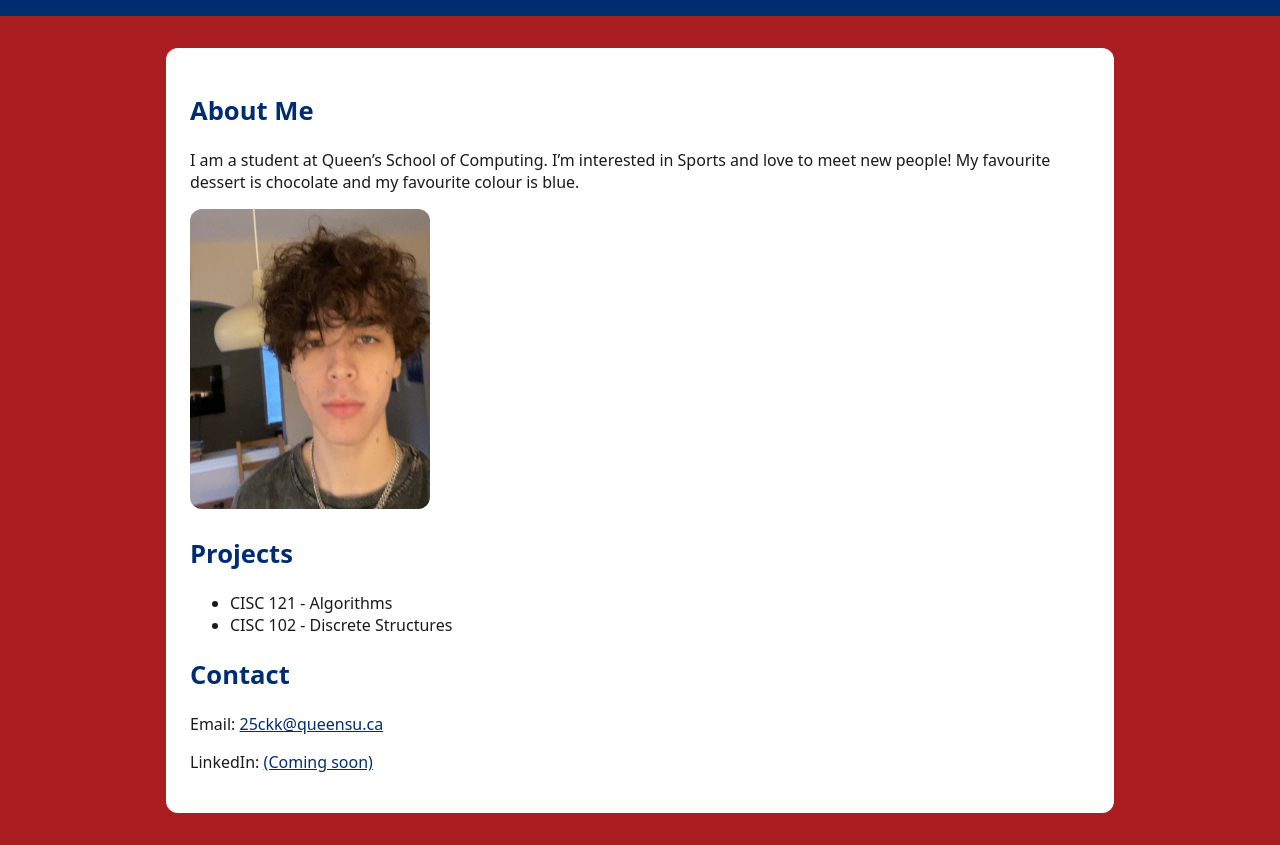
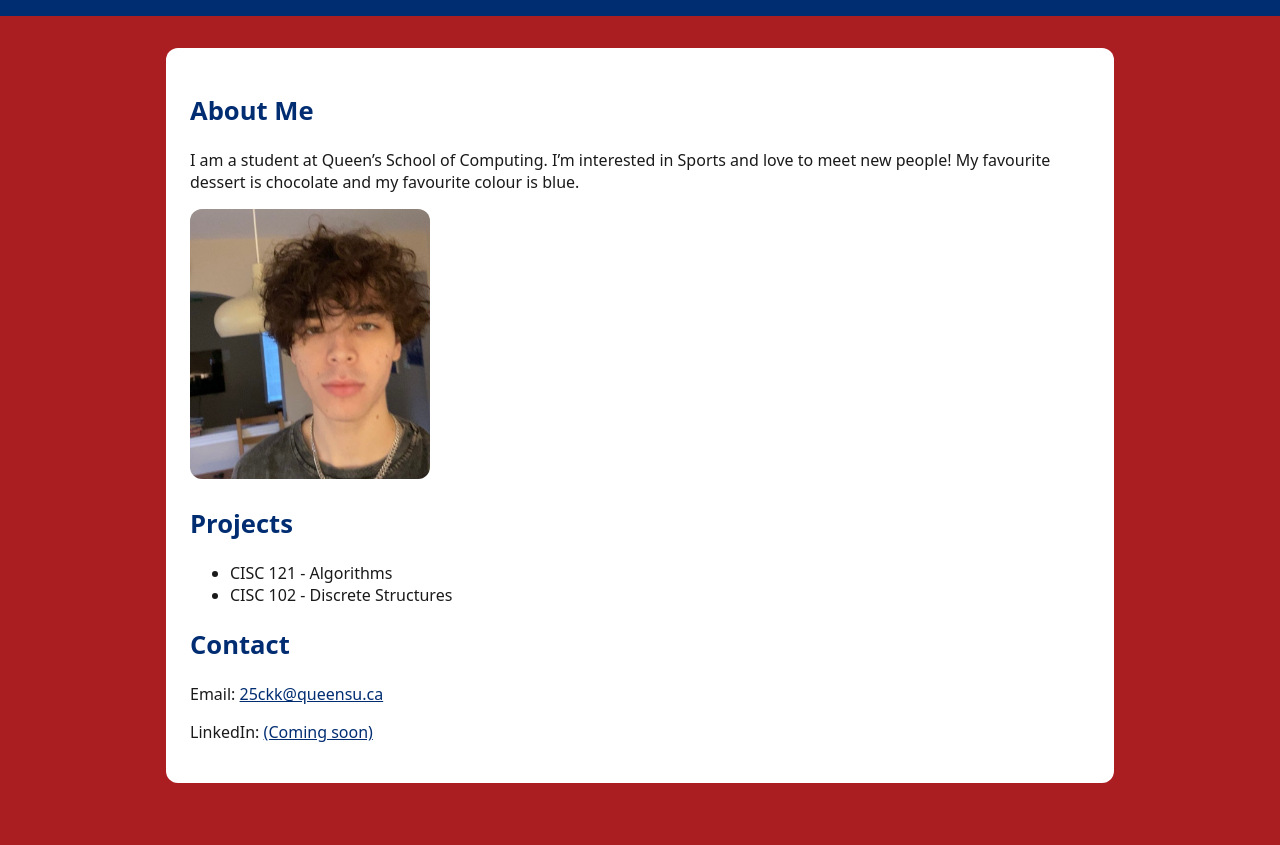
Before and after one commit to 25ckk/queens-student-page, a plain HTML site: page index.html in a window 1280 px wide. Shown: the part 102-947 px from the top of the page. After the commit the page ends 917 px from the top, so only its background shows below. Drawn offline with Linux system fonts and the light colour scheme.

Commit message:
Update index.html
Rescaled image

```diff
--- a/index.html
+++ b/index.html
@@ -17,7 +17,7 @@
       <p>I am a student at Queen’s School of Computing. I’m interested in Sports and love to meet new people! My favourite dessert is chocolate and my favourite colour is blue<!-- replace with interests -->.</p>
 
       <!-- ====== PHOTO (upload me.jpg to repo root, then update the src below) ====== -->
-      <img src="me.jpg" alt="Justin portrait" width="240" height="300" />
+      <img src="me.jpg" alt="Justin portrait" width="240" height="270" />
 
       <!-- ====== PROJECTS/COURSES (add or rename items to courses instead of projects) ====== -->
       <h2>Projects</h2>
```
